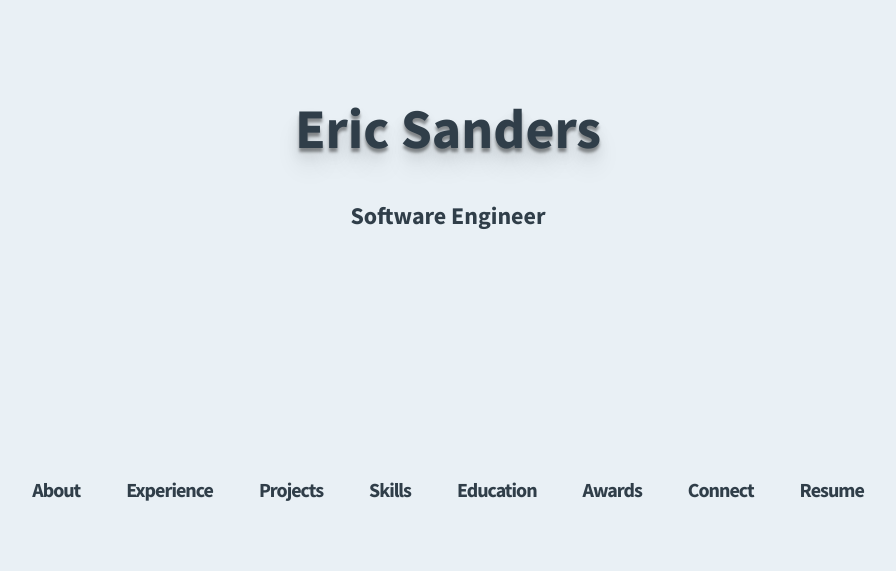
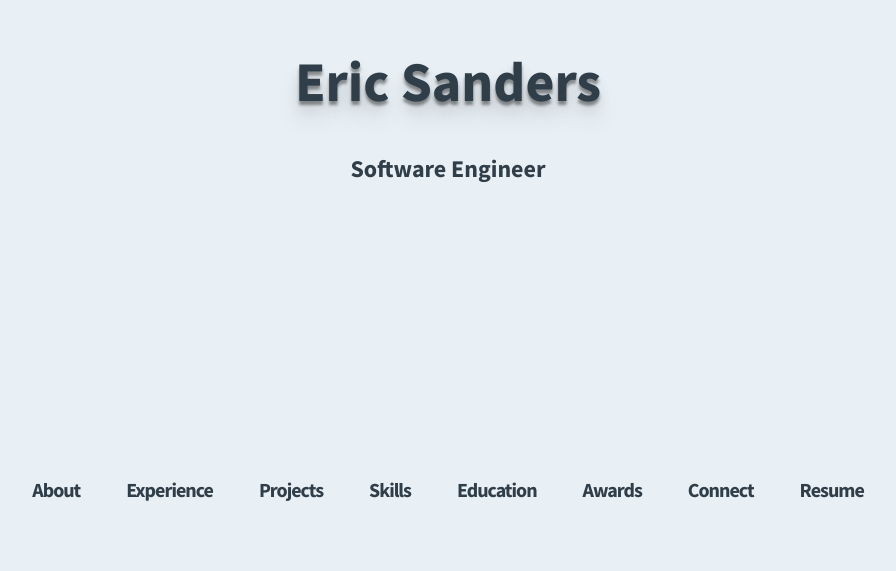
Before and after one commit to EricLSanders/Portfolio, a plain HTML site: page index.html in a window 1280 px wide. Shown: the part 229-800 px from the top of the page, without its empty margins (192-1088 px from the left). Drawn offline with nearby package versions, Linux system fonts and the light colour scheme.

```diff
--- a/assets/css/portfolio.css
+++ b/assets/css/portfolio.css
@@ -165,8 +165,8 @@ a[href="#home"] {
 
 #home-content{
     position: relative;
-    top: 45%;
-    transform: translateY(-55%);
+    top: 40%;
+    transform: translateY(-60%);
 }
 
 .sectionSeparator{
--- a/index.html
+++ b/index.html
@@ -266,6 +266,7 @@
 					<p>
 						This was a midterm project for my cryptography class at Butler. We had to implement encryption and decryption for a Shift, Affine, Substitution, and Vigenere Cipher.
 						I went a few levels beyond by adding a GUI and also implementing auto decryption for Shift and Vigenere Cipher. It also utilizes the MVP and Observer design patterns.
+						I'm currently working on making this a Java Spring MVC app.
 					</p>
 				</div>
 			</div>
```
